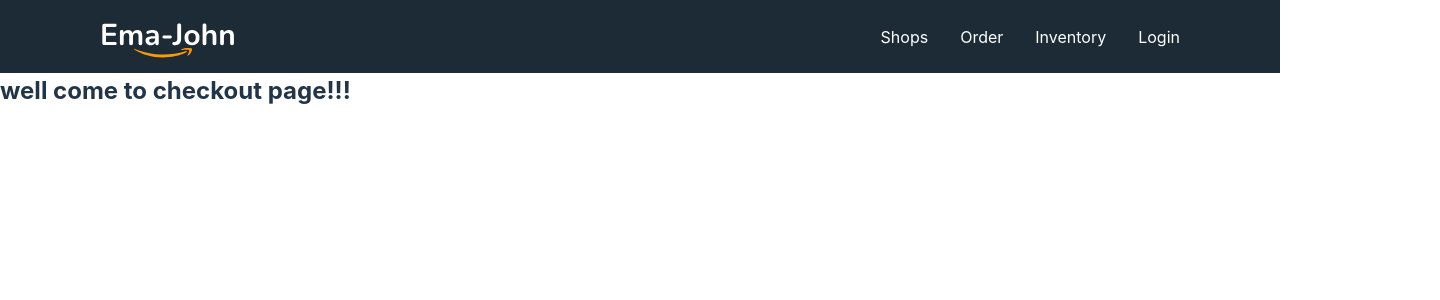
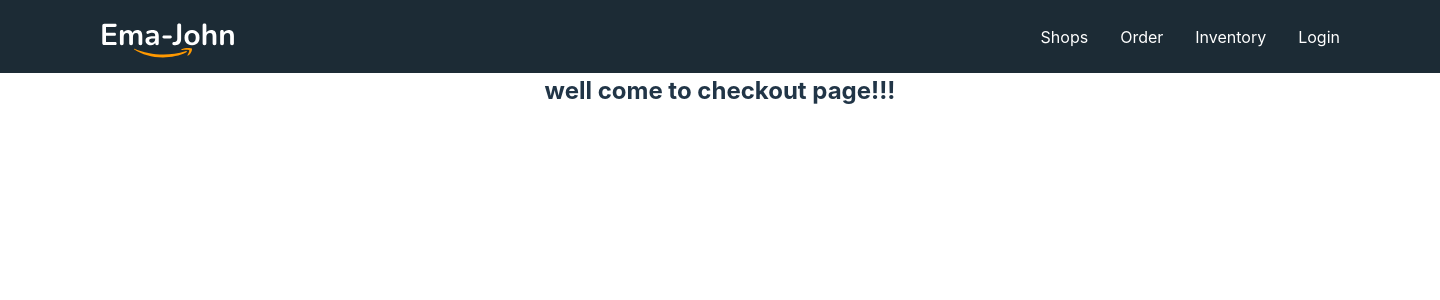
Before and after one commit to aminul-islam01/ema-john-by-react, a React (Vite) app: page /checkout in a window 1280 px wide. Shown: the top 300 px of the page, 1440 px wide, since content can reach past the window. Built offline with nearby package versions, Linux system fonts and the light colour scheme.

Commit message:
link edit

```diff
--- a/src/App.jsx
+++ b/src/App.jsx
@@ -1,16 +1,15 @@
-// import { useState } from 'react'
-// import './App.css'
-// import Header from './Components/Header/Header'
-// import Shop from './Components/Shop/Shop'
+import { Outlet } from 'react-router-dom'
+import './App.css'
+import Header from './Components/Header/Header'
 
-// function App() {
+function App() {
 
-//   return (
-//     <div className="App">
-//       <Header></Header>
-//       <Shop></Shop>
-//     </div>
-//   )
-// }
+  return (
+    <div className="App">
+      <Header></Header>
+      <Outlet></Outlet>
+    </div>
+  )
+}
 
-// export default App
+export default App
--- a/src/Components/Header/Header.jsx
+++ b/src/Components/Header/Header.jsx
@@ -1,11 +1,10 @@
 import React from 'react';
 import './Header.css'
 import logo from '../../images/Logo.svg'
-import { Link, Outlet } from 'react-router-dom';
+import { Link } from 'react-router-dom';
 
 const Header = () => {
     return (
-        <div>
         <nav className='header'>
             <img src={logo} alt="" />
             <div>
@@ -15,8 +14,6 @@ const Header = () => {
                 <Link to="/login">Login</Link>
             </div>
         </nav>
-            <Outlet></Outlet>
-        </div>
     );
 };
 
```
Also changed, not shown: src/main.jsx (+6 -6 lines). Lines whose indentation alone changed are shown as unchanged.
